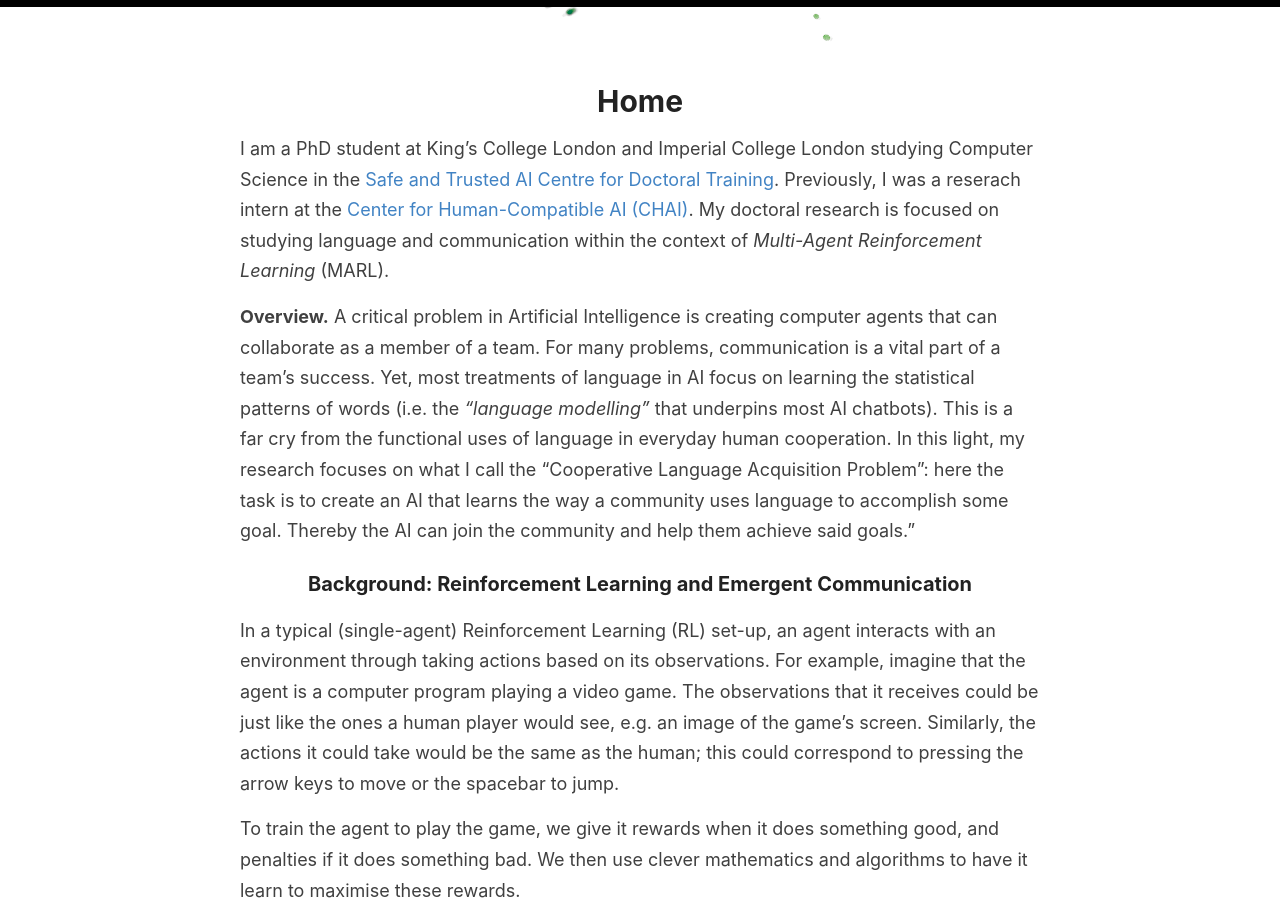
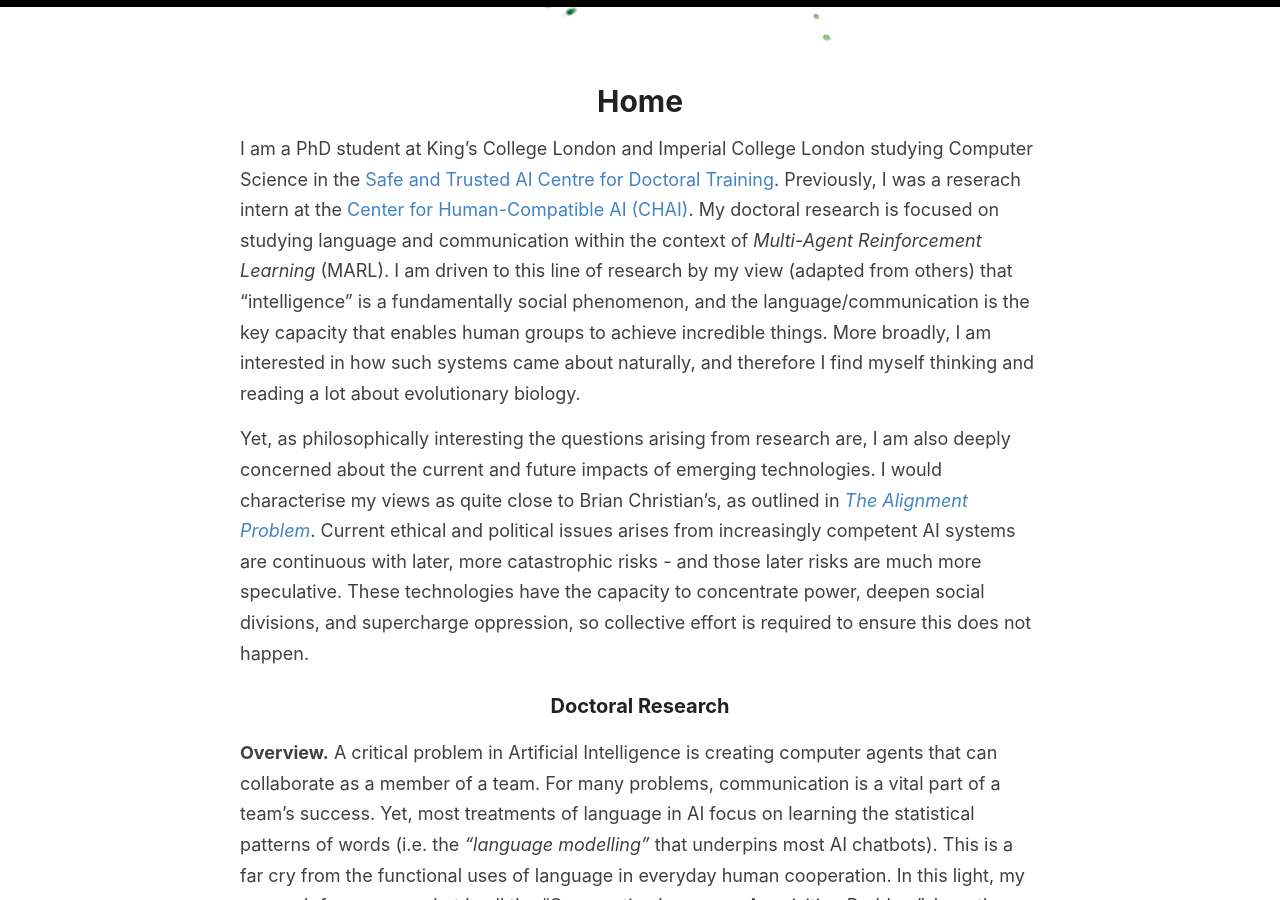
Before and after one commit to DylanCope/dylancope.github.io, a Jekyll site: the page built from index.md, in a window 1280 px wide and 900 px high, scrolled down 434 px. Built offline with Jekyll 4.4.1, drawn with Linux system fonts in a browser that asks for light colours; some of the changed text lies outside the part shown.

Commit message:
Update index.md

```diff
--- a/index.md
+++ b/index.md
@@ -3,13 +3,27 @@ layout: page
 title: Home
 ---
 
-I am a PhD student at King's College London and Imperial College London studying Computer Science in the [Safe and Trusted AI Centre for Doctoral Training](https://safeandtrustedai.org). Previously, I was a reserach intern at the [Center for Human-Compatible AI (CHAI)](https://www.humancompatible.ai).
+I am a PhD student at King's College London and Imperial College London studying Computer Science in the [Safe and Trusted AI Centre for Doctoral Training](https://safeandtrustedai.org).
+Previously, I was a reserach intern at the [Center for Human-Compatible AI (CHAI)](https://www.humancompatible.ai).
 My doctoral research is focused on studying language and communication within the context of _Multi-Agent Reinforcement Learning_ (MARL).
+I am driven to this line of research by my view (adapted from others) that "intelligence" is a fundamentally social phenomenon, and the language/communication is the key capacity that enables human groups to achieve incredible things.
+More broadly, I am interested in how such systems came about naturally, and therefore I find myself thinking and reading a lot about evolutionary biology.
 
-**Overview.** A critical problem in Artificial Intelligence is creating computer agents that can collaborate as a member of a team. For many problems, communication is a vital part of a team's success. Yet, most treatments of language in AI focus on learning the statistical patterns of words (i.e. the _"language modelling"_ that underpins most AI chatbots). This is a far cry from the functional uses of language in everyday human cooperation. In this light, my research focuses on what I call the "Cooperative Language Acquisition Problem": here the task is to create an AI that learns the way a community uses language to accomplish some goal. Thereby the AI can join the community and help them achieve said goals."
+Yet, as philosophically interesting the questions arising from research are, I am also deeply concerned about the current and future impacts of emerging technologies.
+I would characterise my views as quite close to Brian Christian's, as outlined in [_The Alignment Problem_](https://www.amazon.com/Alignment-Problem-Machine-Learning-Values/dp/0393635821).
+Current ethical and political issues arises from increasingly competent AI systems are continuous with later, more catastrophic risks - and those later risks are much more speculative.
+These technologies have the capacity to concentrate power, deepen social divisions, and supercharge oppression, so collective effort is required to ensure this does not happen.
+
+### Doctoral Research
+
+**Overview.** A critical problem in Artificial Intelligence is creating computer agents that can collaborate as a member of a team.
+For many problems, communication is a vital part of a team's success. Yet, most treatments of language in AI focus on learning the statistical patterns of words (i.e. the _"language modelling"_ that underpins most AI chatbots).
+This is a far cry from the functional uses of language in everyday human cooperation.
+In this light, my research focuses on what I call the "Cooperative Language Acquisition Problem": here the task is to create an AI that learns the way a community uses language to accomplish some goal.
+Thereby the AI can join the community and help them achieve said goals."
 
 
-### Background: Reinforcement Learning and Emergent Communication
+**Background: Reinforcement Learning and Emergent Communication**
 
 In a typical (single-agent) Reinforcement Learning (RL) set-up, an agent interacts with an environment through taking actions based on its observations.
 For example, imagine that the agent is a computer program playing a video game.
```
Also changed, not shown: other parts of index.md (+1 -1 lines).
